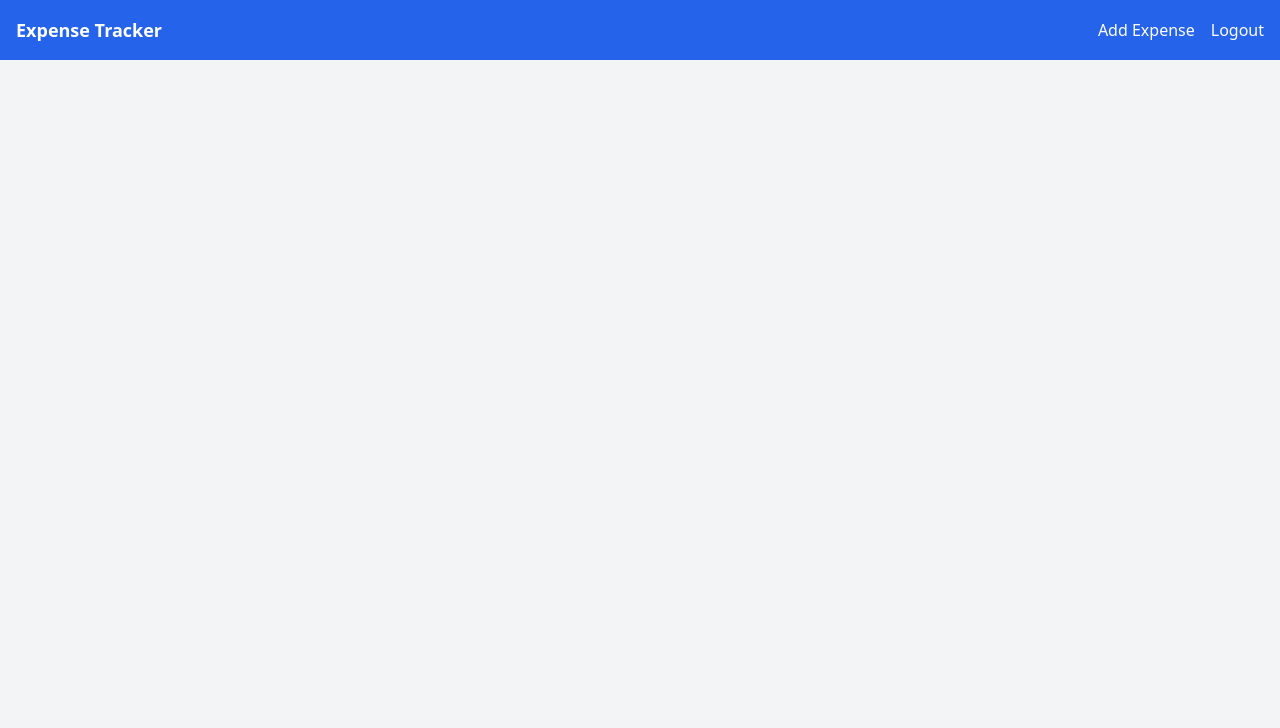
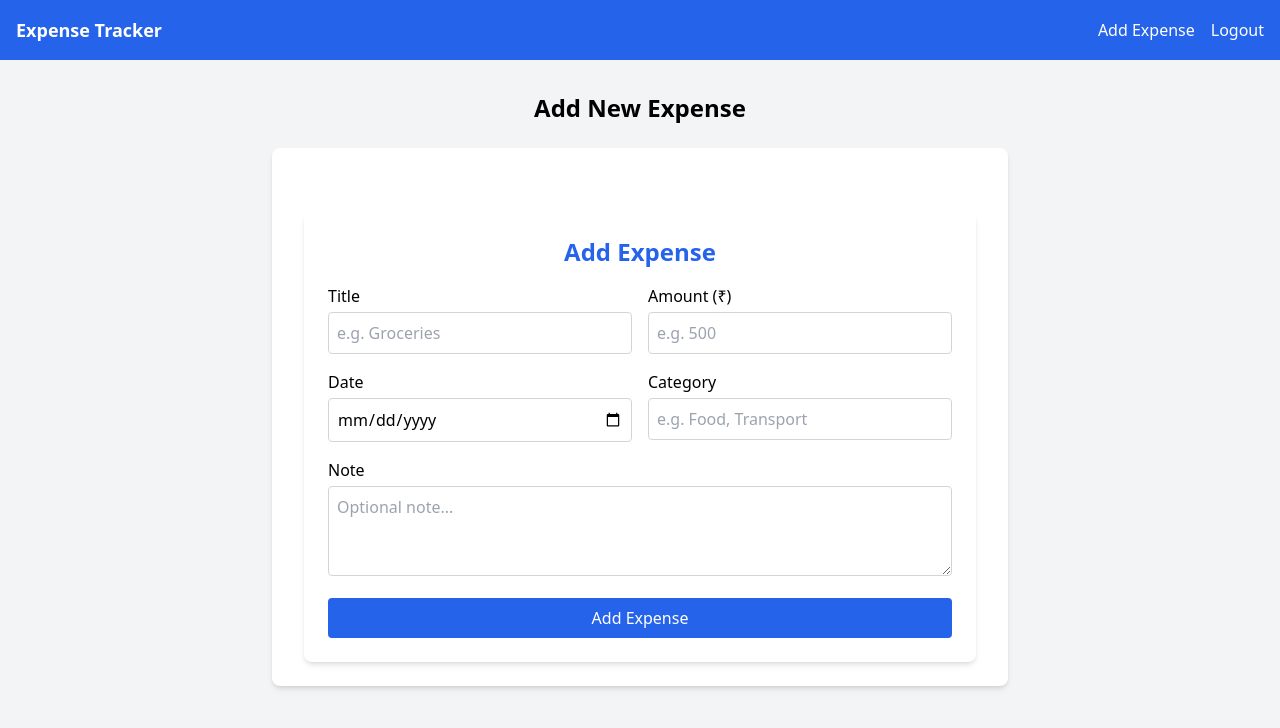
Before and after one commit to Akshaygohrava/Expense-Tracker, a React (Vite) app: page /add-expense in a window 1280 px wide. Shown: the top 728 px of the page. Built offline with nearby package versions, Linux system fonts and the light colour scheme; no server answers; sample sign-in values are in the browser's storage.

Commit message:
An Add-Expense Update

```diff
--- a/src/App.jsx
+++ b/src/App.jsx
@@ -22,7 +22,7 @@ const App = () => {
             }
           />
           <Route
-            path="/add" // ✅ Match this with Navbar link
+            path="/add-expense" // ✅ Match this with Navbar link
             element={
               <PrivateRoute>
                 <AddExpense />
--- a/src/components/Navbar.jsx
+++ b/src/components/Navbar.jsx
@@ -30,7 +30,7 @@ const Navbar = () => {
         Expense Tracker
       </Link>
       <div className="flex gap-4 items-center">
-        {user && <Link to="/add">Add Expense</Link>} {/* ✅ Route fixed here */}
+        {user && <Link to="/add-expense">Add Expense</Link>} {/* ✅ Route fixed here */}
         {!user && <Link to="/login">Login</Link>}
         {user && (
           <button onClick={handleLogout} className="hover:underline">
```
